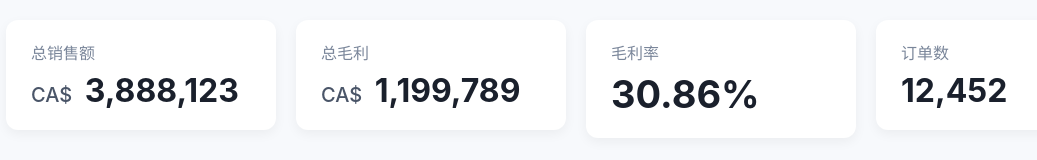
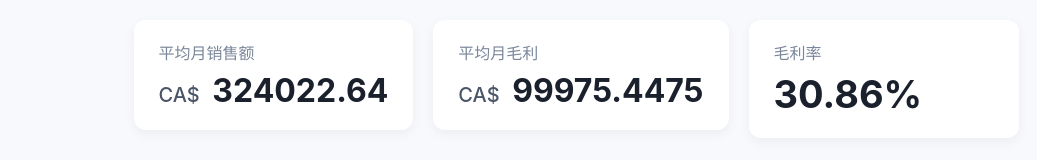
Before and after one commit to jack-yx/Notion-big-number, a plain HTML site: page index.html in a window 1280 px wide. Shown: the whole page, without its empty margins (64-1101 px from the left). Drawn offline with Linux system fonts and the light colour scheme.

Commit message:
Update index.html

```diff
--- a/index.html
+++ b/index.html
@@ -81,21 +81,18 @@
 <body>
     <div class="container">
         <div class="card">
-            <div class="title">总销售额</div>
-            <div class="value"><span class="currency">CA$</span> 3,888,123</div>
+            <div class="title">平均月销售额</div>
+            <div class="value"><span class="currency">CA$</span> 324022.64</div>
         </div>
         <div class="card">
-            <div class="title">总毛利</div>
-            <div class="value"><span class="currency">CA$</span> 1,199,789</div>
+            <div class="title">平均月毛利</div>
+            <div class="value"><span class="currency">CA$</span> 99975.4475</div>
         </div>
         <div class="card">
             <div class="title">毛利率</div>
             <div class="value percentage">30.86%</div>
         </div>
-        <div class="card">
-            <div class="title">订单数</div>
-            <div class="value">12,452</div>
-        </div>
+
     </div>
 </body>
 </html>
```
